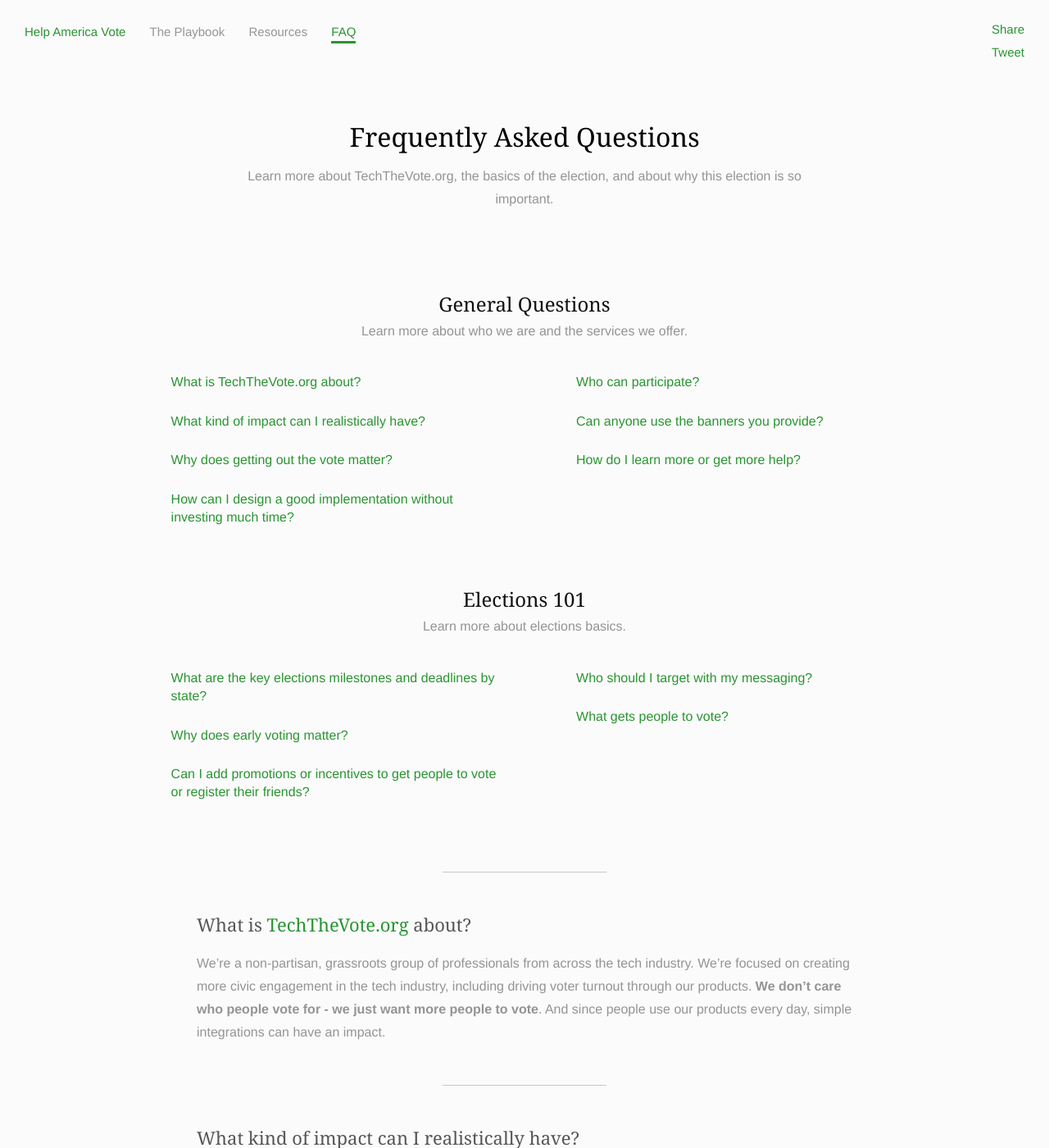
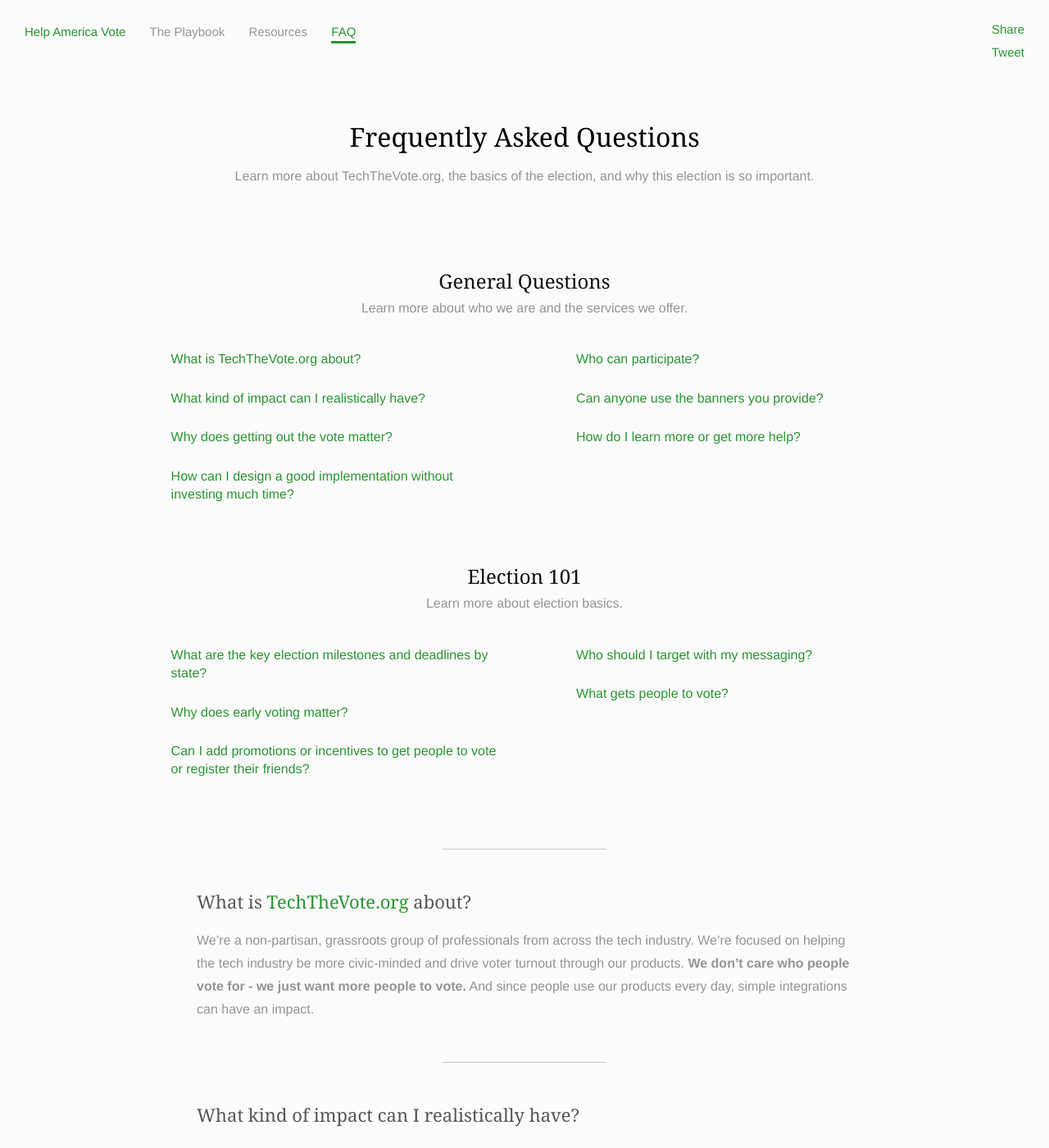
Before and after one commit to techthevote/techthevote.github.io, a Jekyll site: the page built from faq.md, in a window 1280 px wide and 1400 px high. Shown: the whole window at 82% size. Built offline with Jekyll 4.4.1, drawn with Linux system fonts in a browser that asks for light colours; nearby versions of some CDN libraries; comment, search, counter and statistics services are not loaded; some of the changed text lies outside the part shown.

Commit message:
Update faq.md

```diff
--- a/faq.md
+++ b/faq.md
@@ -9,7 +9,7 @@
 <div class="page-title">
   Frequently Asked Questions
   <div class="inner playbook">
-      Learn more about TechTheVote.org, the basics of the election, and about why this election is so important.
+      Learn more about TechTheVote.org, the basics of the election, and why this election is so important.
   </div>
 </div>
 
@@ -35,10 +35,10 @@
 * [How do I learn more or get more help?](#how-do-i-learn-more-or-get-more-help)
 {: .question-links .right-column }
 
-<div class="playbook-subtitle">Elections 101</div>
-<div class="playbook-title-description">Learn more about elections basics.</div>
+<div class="playbook-subtitle">Election 101</div>
+<div class="playbook-title-description">Learn more about election basics.</div>
 
-* [What are the key elections milestones and deadlines by state?](#what-are-the-key-elections-milestones-and-deadlines-by-state)
+* [What are the key election milestones and deadlines by state?](#what-are-the-key-election-milestones-and-deadlines-by-state)
 * [Why does early voting matter?](#why-does-early-voting-matter)
 * [Can I add promotions or incentives to get people to vote or register their friends?](#can-i-add-promotions-or-incentives-to-get-people-to-vote-or-register-their-friends)
 {: .question-links .left-column }
@@ -57,7 +57,8 @@
 ### What is [TechTheVote.org](http://techthevote.org/) about?
 {: .question #what-is-techthevote-about}
 
-We're a non-partisan, grassroots group of professionals from across the tech industry. We're focused on creating more civic engagement in the tech industry, including driving voter turnout through our products. **We don't care who people vote for - we just want more people to vote**. And since people use our products every day, simple integrations can have an impact.
+We're a non-partisan, grassroots group of professionals from across the tech industry. We're focused on helping the tech industry be more civic-minded and drive voter turnout through our products. **We don't care who people vote for - we just want more people to vote.** And since people use our products every day, simple integrations can have an impact.
+
 
 ---
 
@@ -112,12 +113,12 @@
 
 ---
 
-### What are the key elections milestones and deadlines by state?
+### What are the key election milestones and deadlines by state?
 {: .question }
 
 The full calendar of state registration and early vote deadlines is in Google's Civic Information spreadsheet. You can request access by [filling out this form](https://docs.google.com/forms/d/e/1FAIpQLSe5hF4w1LuO_d4KSlbX1aGtv67XasNjhJc73QbWlkrYVldX_Q/viewform){:target="_blank"}.
 
-Our recommendation on what to focus on and when:
+Our recommendation for what to focus on and when:
 
 * now - 10/15:  focus on voter registration
 * 10/16 - 11/7:  focus on early voting, both by mail and in-person
@@ -128,7 +129,7 @@
 ### Why does early voting matter?
 {: .question }
 
-Experts expect nearly 40% of ballots will likely be cast early this election.  In 2012, [32% of ballots nationwide](http://www.huffingtonpost.com/michael-p-mcdonald/a-modest-early-voting-ris_b_3430379.html){:target="_blank"} were cast early.  In 2014, 60% of California ballots were early. Keep in mind there is early in-person voting (doesn't usually require extra advance steps beyond registration) and then absentee or mail-in voting (typically has additional requirements).
+Experts expect nearly 40% of ballots will likely be cast early this election.  In 2012, [32% of ballots nationwide](http://www.huffingtonpost.com/michael-p-mcdonald/a-modest-early-voting-ris_b_3430379.html){:target="_blank"} were cast early.  In 2014, 60% of California ballots were early. Note there is early in-person voting (which doesn’t usually require extra steps beyond registration) and absentee or mail-in voting (which typically has additional requirements).
 
 ---
 
```
